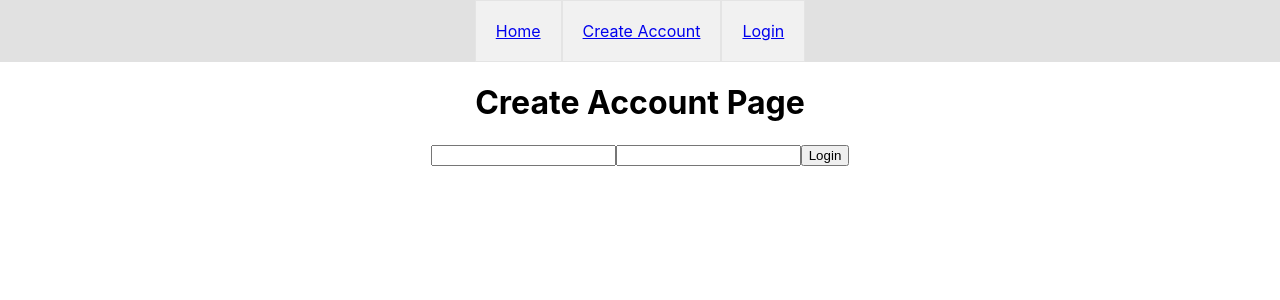
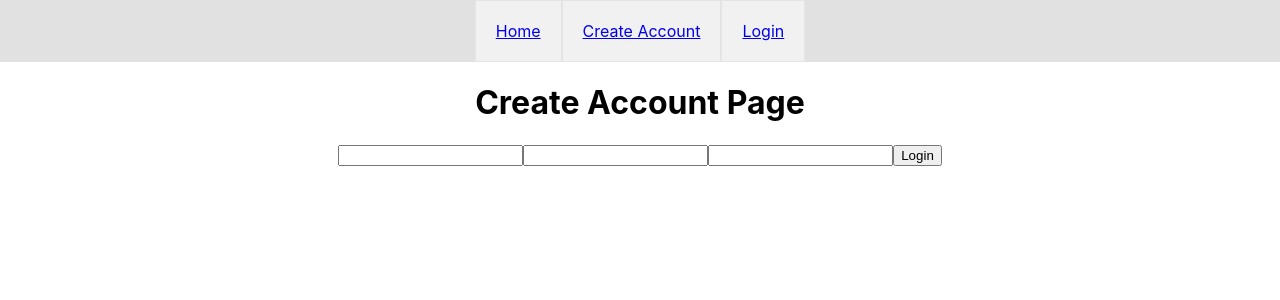
Before and after one commit to sabusaif/tea-time, a React (Create React App) app in the folder front-end/: page /createAccount in a window 1280 px wide. Shown: the top 300 px of the page. Built offline with nearby package versions, Linux system fonts and the light colour scheme.

Commit message:
added confirmPassword field to front end -Jacob

```diff
--- a/front-end/src/pages/CreateAccount.js
+++ b/front-end/src/pages/CreateAccount.js
@@ -7,6 +7,8 @@ function CreateAccount() {
   const [userName, setUserName] = React.useState('');
   const [password, setPassword] = React.useState('');
   const [error, setError] = React.useState('');
+  // added confirmPassword, this is to confirm account password
+  const [confirmPassword, setConfirmPassword] = React.useState('');
   const [status, setStatus] = React.useState(false);
 
   function handleSubmit() {
@@ -14,6 +16,8 @@ function CreateAccount() {
       userName: userName,
       password: password,
     };
+    // if confirmPassword = password, then user is created
+    if (confirmPassword === password) {
       fetch('/createUser', {
         method: 'POST',
         body: JSON.stringify(userDto),
@@ -31,13 +35,15 @@ function CreateAccount() {
             console.log(e);
           })
     }
-
+  }
+    // added confirm password field
     return (
     <div>
       <h1> Create Account Page</h1>
       <div>
         <input value={userName} onChange={(e) => setUserName(e.target.value)} />
         <input value={password} onChange={(e) => setPassword(e.target.value)} type="password" />
+        <input value={confirmPassword} onChange={(e) => setConfirmPassword(e.target.value)} type="password" />
         <button onClick={handleSubmit}>Login</button>
       </div>
       <div>{error}</div>
```
Lines whose indentation alone changed are shown as unchanged.
